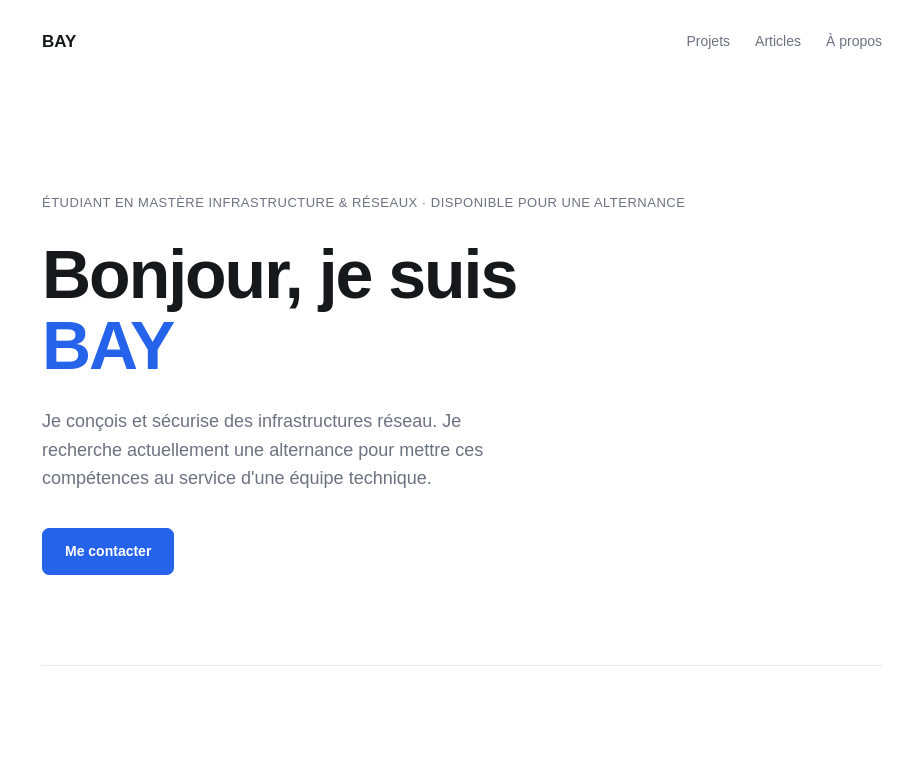
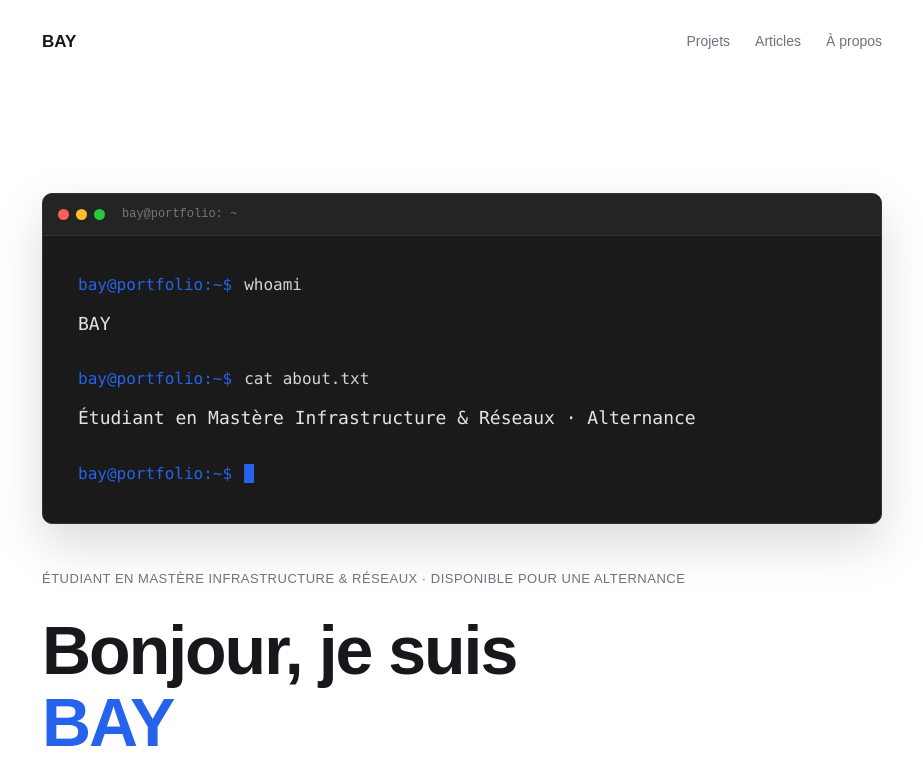
Before and after one commit to enayab-sys/site, a plain HTML site: page index.html in a window 1280 px wide. Shown: the top 763 px of the page, without its empty margins (178-1101 px from the left). Drawn offline with Linux system fonts and the light colour scheme.

Commit message:
modif terminal

```diff
--- a/index.html
+++ b/index.html
@@ -27,6 +27,47 @@
 
         <!-- HERO -->
         <section class="hero">
+
+            <div class="terminal">
+
+                <div class="terminal-bar">
+                    <span class="terminal-dot red"></span>
+                    <span class="terminal-dot yellow"></span>
+                    <span class="terminal-dot green"></span>
+
+                    <span class="terminal-title">
+                        bay@portfolio: ~
+                    </span>
+                </div>
+
+                <div class="terminal-content">
+
+                    <div class="terminal-line">
+                        <span class="prompt">bay@portfolio:~$</span>
+                        <span>whoami</span>
+                    </div>
+
+                    <div class="terminal-output">
+                        BAY
+                    </div>
+
+                    <div class="terminal-line">
+                        <span class="prompt">bay@portfolio:~$</span>
+                        <span>cat about.txt</span>
+                    </div>
+
+                    <div class="terminal-output">
+                        Étudiant en Mastère Infrastructure &amp; Réseaux · Alternance
+                    </div>
+
+                    <div class="terminal-line terminal-cursor">
+                        <span class="prompt">bay@portfolio:~$</span>
+                        <span class="cursor">█</span>
+                    </div>
+
+                </div>
+
+            </div>
 
             <p class="eyebrow">
                 Étudiant en Mastère Infrastructure &amp; Réseaux · Disponible pour une alternance
--- a/style.css
+++ b/style.css
@@ -108,6 +108,133 @@ main {
 
 .hero {
     padding: 110px 0 90px;
+}
+
+.hero .terminal {
+    margin-bottom: 45px;
+}
+
+
+/* =========================
+   TERMINAL HERO
+========================= */
+
+.terminal {
+    width: 100%;
+    max-width: 850px;
+
+    background: #1a1a1a;
+
+    border: 1px solid #333333;
+    border-radius: 10px;
+
+    overflow: hidden;
+
+    box-shadow:
+        0 20px 50px rgba(0, 0, 0, 0.15);
+}
+
+.terminal-bar {
+    height: 42px;
+
+    display: flex;
+    align-items: center;
+
+    padding: 0 15px;
+
+    background: #242424;
+
+    border-bottom: 1px solid #333333;
+}
+
+.terminal-dot {
+    width: 11px;
+    height: 11px;
+
+    border-radius: 50%;
+
+    margin-right: 7px;
+}
+
+.terminal-dot.red {
+    background: #ff5f56;
+}
+
+.terminal-dot.yellow {
+    background: #ffbd2e;
+}
+
+.terminal-dot.green {
+    background: #27c93f;
+}
+
+.terminal-title {
+    margin-left: 10px;
+
+    color: #777777;
+
+    font-family: monospace;
+
+    font-size: 12px;
+}
+
+.terminal-content {
+    padding: 35px;
+
+    font-family:
+        "SFMono-Regular",
+        "Cascadia Code",
+        "Roboto Mono",
+        Consolas,
+        monospace;
+
+    font-size: 16px;
+
+    line-height: 1.8;
+}
+
+.terminal-line {
+    display: flex;
+
+    gap: 12px;
+
+    color: #d4d4d4;
+}
+
+.prompt {
+    color: var(--accent);
+
+    white-space: nowrap;
+}
+
+.terminal-output {
+    margin: 8px 0 25px;
+
+    color: #e4e4e7;
+
+    font-size: 18px;
+}
+
+.terminal-cursor {
+    margin-top: 5px;
+}
+
+.cursor {
+    color: var(--accent);
+
+    animation: blink 1s infinite;
+}
+
+@keyframes blink {
+    0%,
+    45% {
+        opacity: 1;
+    }
+
+    46%,
+    100% {
+        opacity: 0;
+    }
 }
 
 .eyebrow {
@@ -604,6 +731,15 @@ footer a {
         padding: 70px 0 60px;
     }
 
+    .terminal-content {
+        padding: 25px 20px;
+        font-size: 14px;
+    }
+
+    .terminal-output {
+        font-size: 16px;
+    }
+
     .hero h1 {
         font-size: 44px;
 
```
